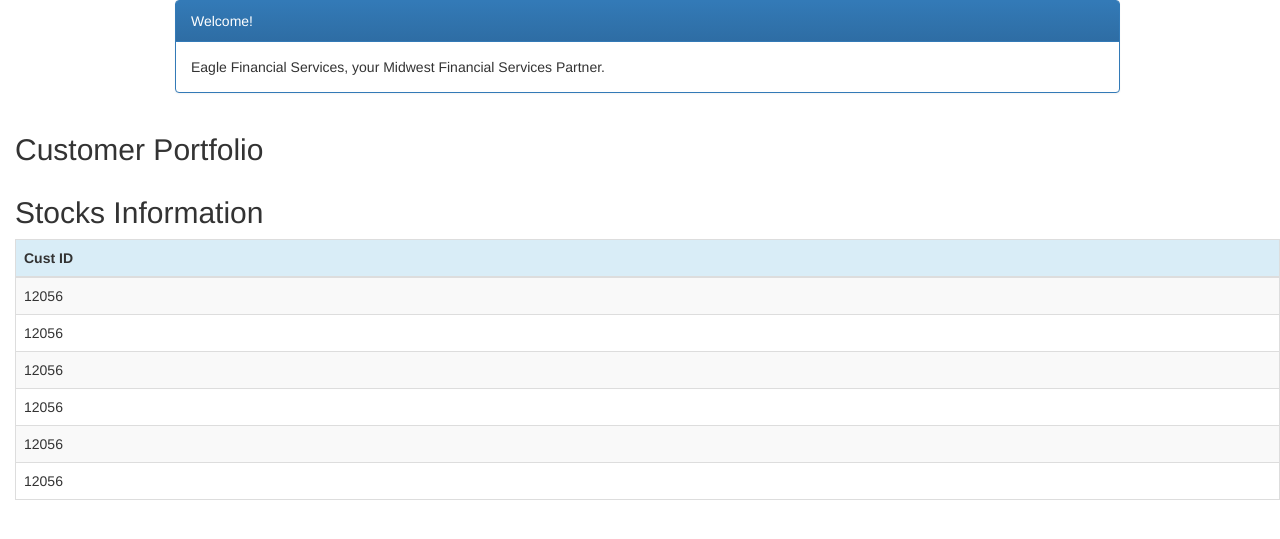
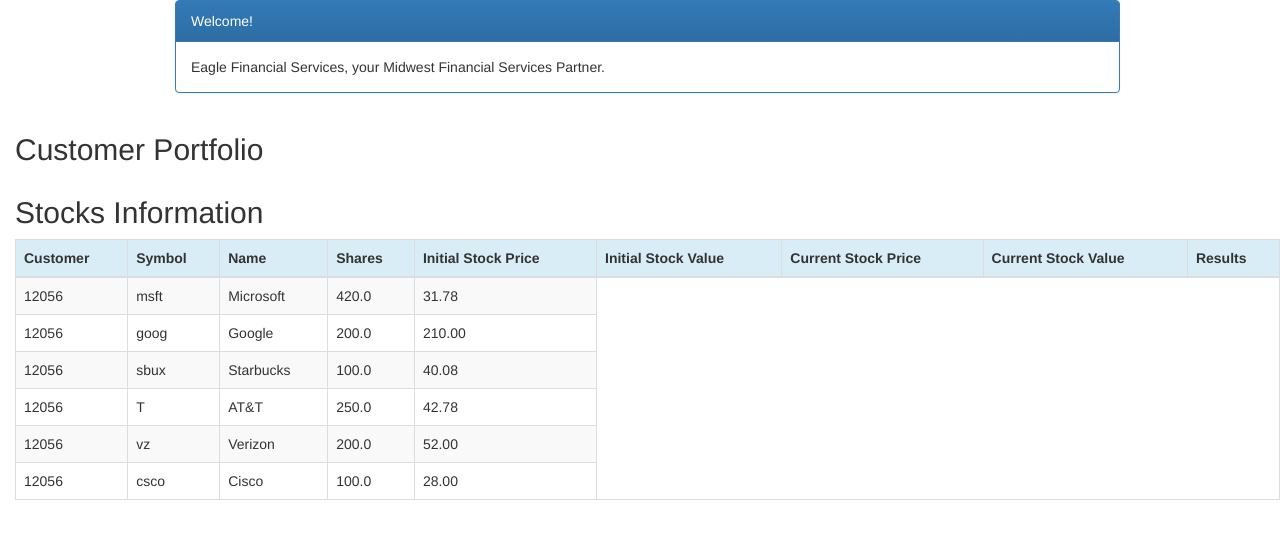
Before and after one commit to Jantz021991/MSD8210Fall2017-Assignment, a Django app: page /customer/1/portfolio/ in a window 1280 px wide. Shown: the top 539 px of the page. Run offline with Django 3.2, Linux system fonts and the light colour scheme; a user stored in the database is signed in; data comes from the database, SQL or seed files in the repository; both versions use the stored data as it was after the commit; some libraries are stand-ins or nearby versions.

Commit message:
Just commit

```diff
--- a/efsblog/portfolio/forms.py
+++ b/efsblog/portfolio/forms.py
@@ -20,3 +20,6 @@
     class Meta:
         model = Stock
         fields = ('customer', 'symbol', 'name', 'shares', 'purchase_price', 'purchase_date',)
+
+class PasswordResetRequestForm(forms.Form):
+    email_or_username = forms.CharField(label=("Email Or Username"), max_length=254)
--- a/efsblog/portfolio/templates/portfolio/base.html
+++ b/efsblog/portfolio/templates/portfolio/base.html
@@ -90,6 +90,10 @@
         </div>
     </div>
 </nav>
+<br>
+<br>
+<br>
+<br>
 <div class="content container">
     <div class="row">
         <div class="col-md-8">
--- a/efsblog/portfolio/templates/portfolio/portfolio.html
+++ b/efsblog/portfolio/templates/portfolio/portfolio.html
@@ -38,7 +38,15 @@
         <thead>
         <tr class="bg-info">
 
-            <th>Cust ID</th>
+            <th>Customer</th>
+            <th>Symbol</th>
+            <th>Name</th>
+            <th>Shares</th>
+            <th>Initial Stock Price</th>
+            <th>Initial Stock Value</th>
+            <th>Current Stock Price</th>
+            <th>Current Stock Value</th>
+            <th>Results</th>
 
         </tr>
         </thead>
@@ -46,8 +54,10 @@
         {% for stock in stocks %}
             <tr>
                 <td>{{ stock.customer }}</td>
-
-
+                <td>{{ stock.symbol }}</td>
+                <td>{{ stock.name }}</td>
+                <td>{{ stock.shares}}</td>
+                <td>{{ stock.purchase_price  }}</td>
             </tr>
         {% endfor %}
         </tbody>
--- a/efsblog/portfolio/views.py
+++ b/efsblog/portfolio/views.py
@@ -5,7 +5,6 @@
 from django.contrib.auth.decorators import login_required
 from .forms import *
 from django.db.models import Sum
-
 
 
 def home(request):
```
Also changed, not shown: efsblog/portfolio/templates/registration/login.html (+9 -2 lines), efsblog/portfolio/urls.py (+5 -2 lines), efsblog/db.sqlite3, efsblog/portfolio/static/images/eaglefinanceserices.jpeg (added).
